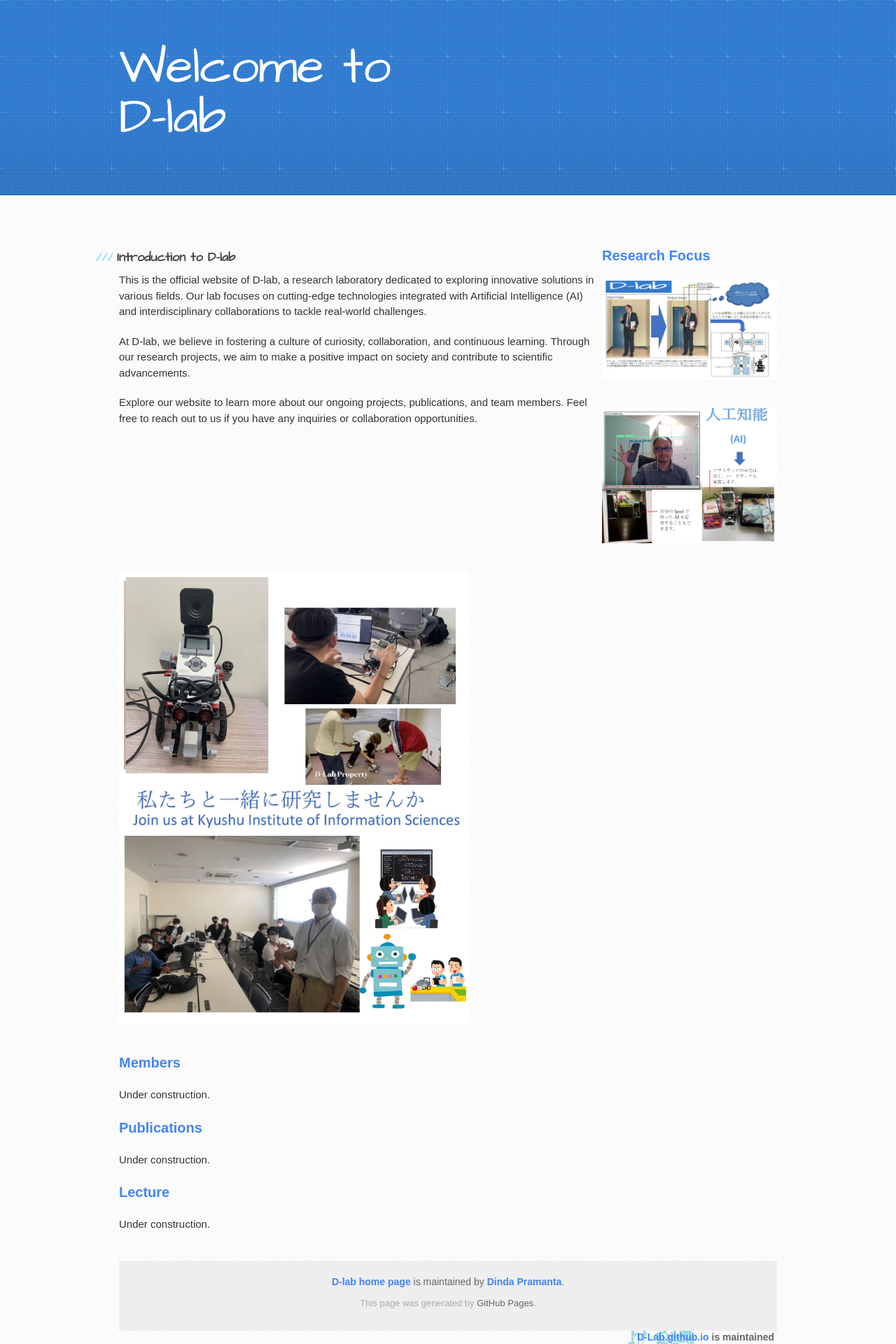
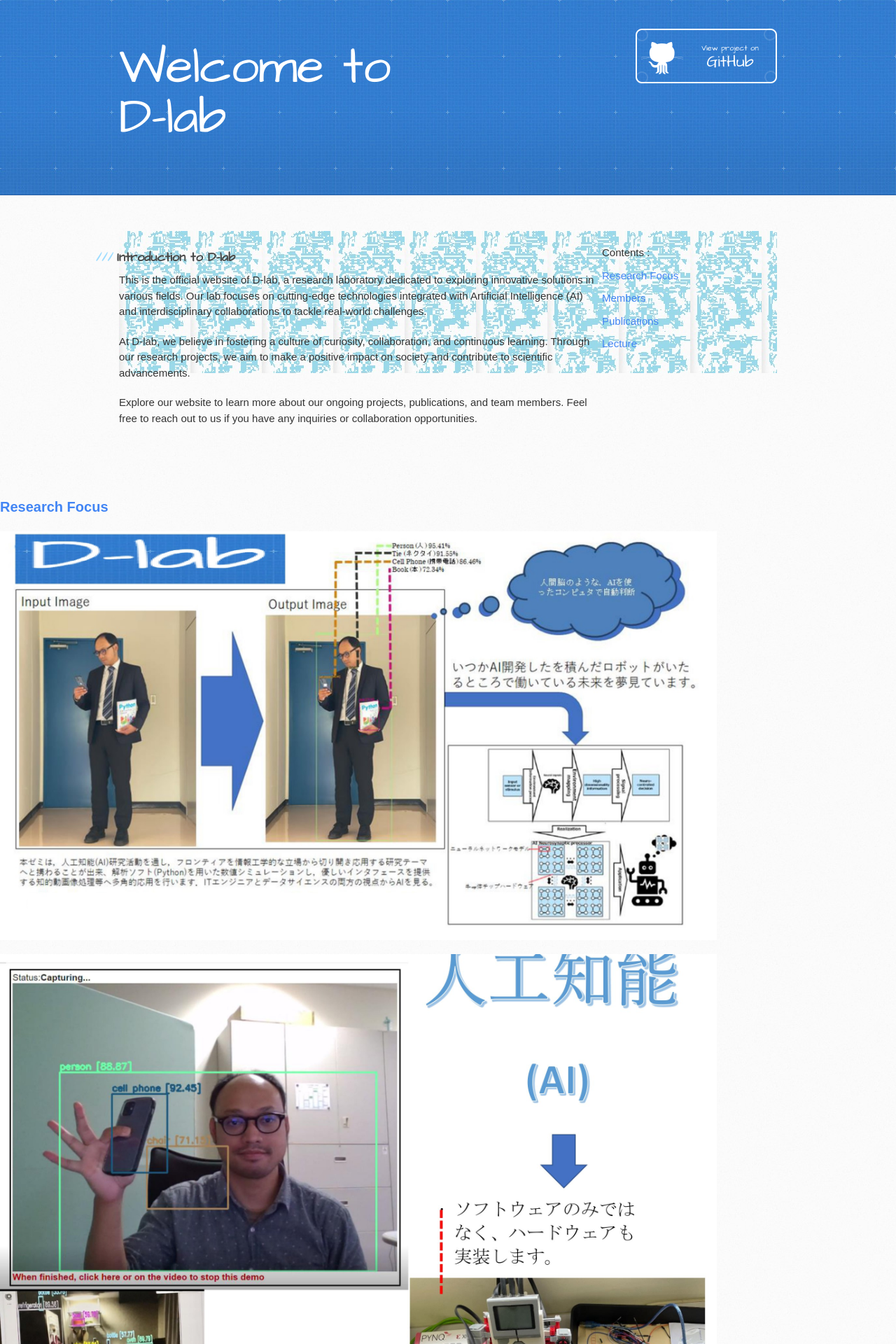
Before and after one commit to DindaPramanta/D-Lab.github.io, a Jekyll site: the page built from index.md, in a window 1280 px wide. Shown: the top 1920 px of the page at 70% size. Built offline with Jekyll 4.4.1, drawn with Linux system fonts in a browser that asks for light colours; the repository's description, which GitHub fills in, is left out; some of the changed text lies outside the part shown.

Commit message:
Update default.html

```diff
--- a/_layouts/default.html
+++ b/_layouts/default.html
@@ -69,9 +69,6 @@
       #sidebar-navigation {
         padding: 20px;
         margin-bottom: 40px;
-        background-image: url('../assets/images/sidebar-bg.jpg');
-        background-size: cover;
-        color: #FFF;
       }
 
       #sidebar-navigation ul {
@@ -82,15 +79,6 @@
 
       #sidebar-navigation ul li {
         margin-bottom: 10px;
-      }
-
-      #sidebar-navigation a {
-        color: #FFF;
-        text-decoration: none;
-      }
-
-      #sidebar-navigation a:hover {
-        text-decoration: underline;
       }
 
       footer {
@@ -107,15 +95,6 @@
         font-size: 14px;
         color: #666;
       }
-
-      .image-container {
-        margin-bottom: 20px;
-      }
-
-      .poster-image {
-        width: 100%;
-        max-width: 500px;
-      }
     </style>
   </head>
 
@@ -126,6 +105,9 @@
           <h1>Welcome to<br>D-lab</h1>
         </a>
         <h2>{{ site.description | default: site.github.project_tagline }}</h2>
+        {% if site.github.is_project_page %}
+          <a href="https://dindapramanta.github.io/D-Lab.github.io/" class="button"><small>View project on</small> GitHub</a>
+        {% endif %}
         {% if site.github.is_user_page %}
           <a href="https://www.linkedin.com/in/dinda-pramanta-50696248/" class="button"><small>Follow me on</small> GitHub</a>
         {% endif %}
@@ -142,6 +124,18 @@
           <!-- Replace the above paragraphs with your own introduction message -->
         </section>
 
+<nav id="sidebar-navigation" style="background-image: url('/assets/images/sidebar-bg.jpg');">
+  <ul>
+    <li>Contents :</li>
+    <li><a href="#section1">Research Focus</a></li>
+    <li><a href="#section2">Members</a></li>
+    <li><a href="#section1">Publications</a></li>
+    <li><a href="#section2">Lecture</a></li>
+  </ul>
+</nav>
+
+      </div>
+    </div>
 
 <section id="section1">
   <h3>Research Focus</h3>
@@ -149,12 +143,17 @@
     <img class="poster-image" src="{{ '/assets/images/Poster-1.jpg' | relative_url }}" alt="D-Lab Poster">
   </div>
   <div class="image-container">
+
     <img class="poster-image" src="{{ '/assets/images/Poster-2.jpg' | relative_url }}" alt="D-Lab Poster">
+
   </div>
   <div class="image-container">
+
     <img class="poster-image" src="{{ '/assets/images/Poster-3.jpg' | relative_url }}" alt="D-Lab Poster">
   </div>
 </section>
+
+
 
     <section id="section2">
       <h3>Members</h3>
@@ -172,36 +171,11 @@
     </section>
 
     <footer>
-      <p class="repo-owner">
-        <a href="https://dindapramanta.github.io/D-Lab.github.io/">D-lab home page</a> is maintained by
-        <a href="https://www.linkedin.com/in/dinda-pramanta-50696248/">Dinda Pramanta</a>.
-      </p>
+      <p class="repo-owner"><a href="https://dindapramanta.github.io/D-Lab.github.io/">D-lab home page</a> is maintained by <a href="https://www.linkedin.com/in/dinda-pramanta-50696248/">Dinda Pramanta</a>.</p>
 
       {% if site.github.is_project_page %}
         <p>This page was generated by <a href="https://pages.github.com">GitHub Pages</a>.</p>
       {% endif %}
     </footer>
-
-    <aside id="sidebar">
-          {% if site.show_downloads %}
-            <a href="{{ site.github.zip_url }}" class="button">
-              <small>Download</small>
-              .zip file
-            </a>
-            <a href="{{ site.github.tar_url }}" class="button">
-              <small>Download</small>
-              .tar.gz file
-            </a>
-          {% endif %}
-
-          {% if site.github.is_project_page %}
-            <p class="repo-owner"><a href="{{ site.github.repository_url }}">{{ site.github.repository_name }}</a> is maintained by <a href="{{ site.github.owner_url }}">{{ site.github.owner_name }}</a>.</p>
-          {% endif %}
-
-          <p>This page was generated by <a href="https://pages.github.com">GitHub Pages</a>.</p>
-        </aside>
-      </div>
-    </div>
-
   </body>
 </html>
```
Lines whose indentation alone changed are shown as unchanged.
